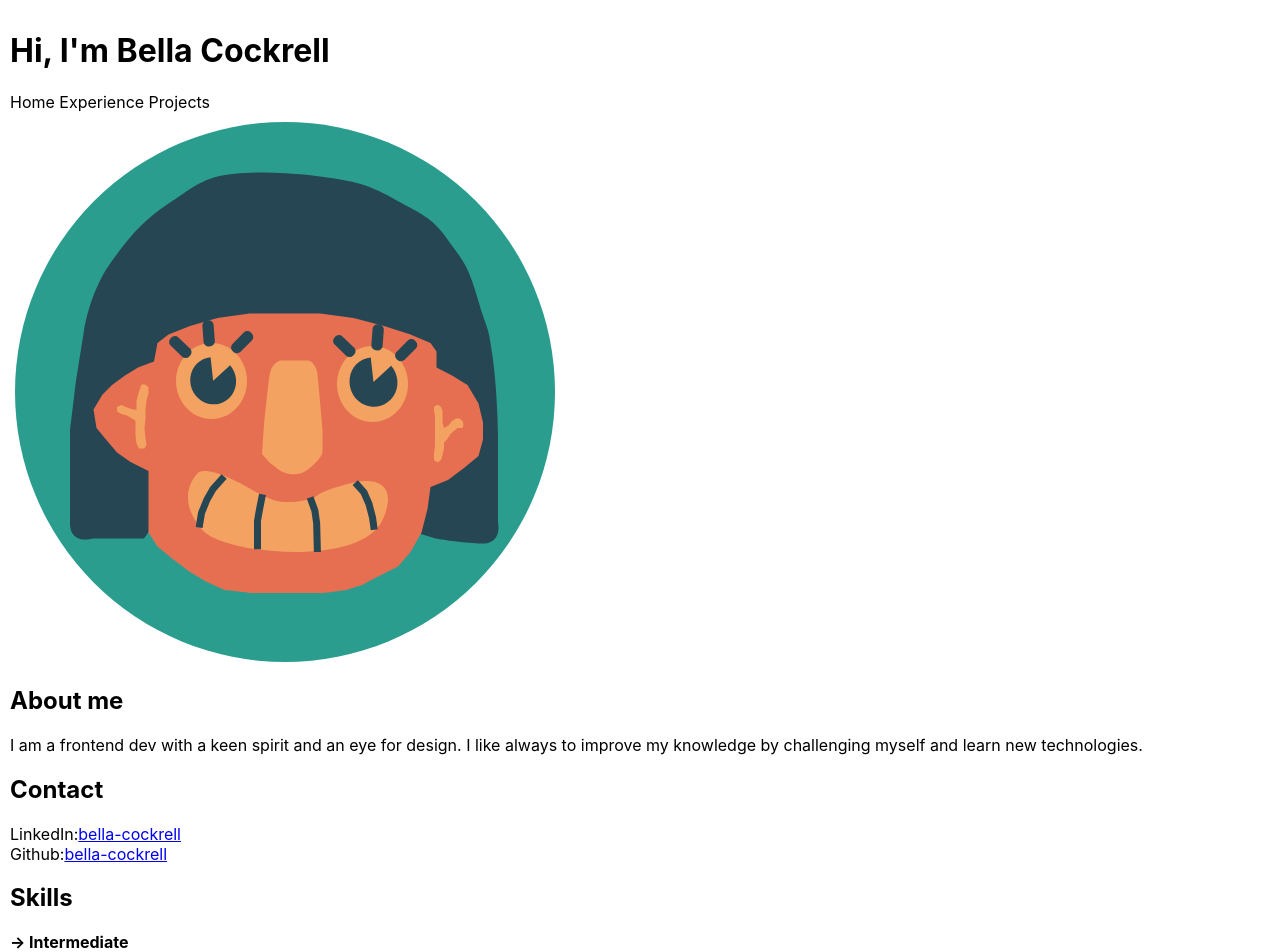
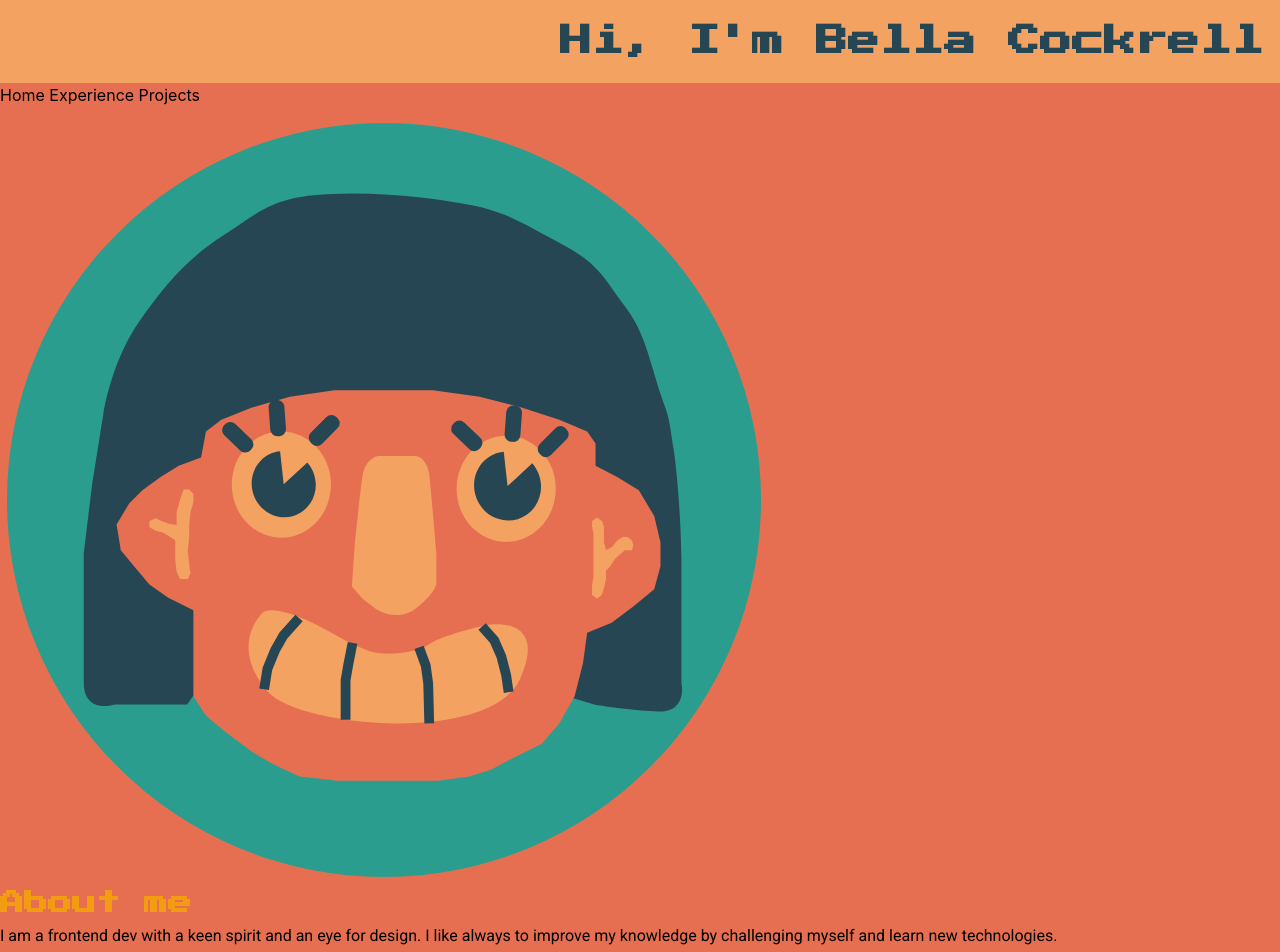
Before and after one commit to bella-cockrell/portfolio, a React (Create React App) app: page / in a window 1280 px wide. Shown: the top 952 px of the page. Built offline with nearby package versions, Linux system fonts and the light colour scheme.

Commit message:
Adding css properties

```diff
--- a/src/App.css
+++ b/src/App.css
@@ -1,3 +1,94 @@
-.App {
-  padding: 10px;
+@import url('https://fonts.googleapis.com/css?family=Press+Start+2P|Roboto&display=swap');
+
+/* Global styles */
+:root {
+  --warm-dark: #e76f51;
+  --warm-light: #f4a261;
+  --cool-light: #2a9d8f;
+  --cool-dark: #264653;
+  --cool-light-text: #002627;
+  --cool-light-header: #e0ffff;
+  --cool-dark-text: #add8e6;
+  --cool-dark-header: #f39c12;
 }
+
+.App{
+  height: 100%;
+  background-color: var(--warm-dark);
+}
+
+* {
+  box-sizing: border-box;
+  margin: 0;
+  padding: 0;
+}
+
+body {
+  font-size: 1rem;
+  line-height: 1.6;
+}
+
+h1, h2 {
+  font-family: 'Press Start 2P', cursive;
+}
+
+a {
+  text-decoration: none;
+  text-decoration-color: none;
+}
+
+a:hover {
+  color: var(--warm-dark);
+}
+
+p {
+  font-family: 'Roboto', sans-serif;
+}
+
+img {
+  width: 60%;
+}
+
+header {
+  background-color: var(--warm-light);
+  color: var(--cool-dark);
+  display: flex;
+  flex-direction: row-reverse;
+  padding: 1em;
+}
+
+article h2 {
+  color: var(--cool-dark-header);
+}
+
+footer {
+  display: flex;
+  width: 100%;
+  height: 30px;
+  background-color: var(--warm-light);
+  padding: 1em;
+}
+
+.card {
+  background-color: var(--cool-dark);
+  display: flex;
+  flex-direction: column;
+  justify-content: left;
+  float: left;
+  width: 25%;
+  padding: 1em;
+  height: 100%;
+  padding-bottom: 2em;
+}
+
+.skills {
+  display: grid;
+  grid-template-columns: 1fr 1fr;
+}
+
+.container {
+  background-color: var(--cool-light);
+  display: flex;
+  flex-direction: column;
+  padding: 1em;
+}
```
